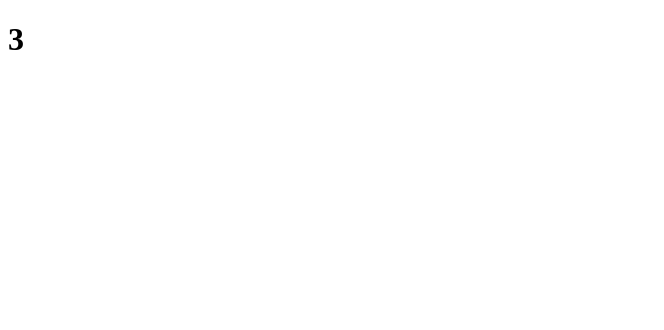
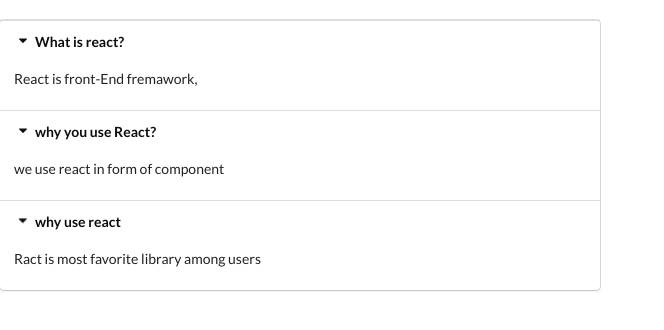
Before and after one commit to Vivekanand15/WidgetsApp, a React (Create React App) app: page / in a window 1280 px wide. Shown: the top 330 px of the page, without its empty margins (0-664 px from the left). Built offline with nearby package versions, Linux system fonts and the light colour scheme.

Commit message:
css is applied

```diff
--- a/public/index.html
+++ b/public/index.html
@@ -15,6 +15,7 @@
       user's mobile device or desktop. See https://developers.google.com/web/fundamentals/web-app-manifest/
     -->
     <link rel="manifest" href="%PUBLIC_URL%/manifest.json" />
+    <link rel="stylesheet" href="https://cdnjs.cloudflare.com/ajax/libs/semantic-ui/2.4.1/semantic.min.css">
     <!--
       Notice the use of %PUBLIC_URL% in the tags above.
       It will be replaced with the URL of the `public` folder during the build.
@@ -24,6 +25,7 @@
       work correctly both with client-side routing and a non-root public URL.
       Learn how to configure a non-root public URL by running `npm run build`.
     -->
+
     <title>React App</title>
   </head>
   <body>
--- a/src/App.js
+++ b/src/App.js
@@ -19,6 +19,7 @@
 
 export default()=>{
     return <div>
+        <br/>
         <Accordion items={items} />
     </div>
 }
--- a/src/component/Accordion.js
+++ b/src/component/Accordion.js
@@ -2,6 +2,19 @@
 import ReactDOM from "react-dom";
 
 const Accordion=({items})=>{
-    return <h1>{items.length}</h1>
+    const renderedItems=items.map(item=>{
+        return <div key={item.title}>
+            <div className="title active">
+            <i className="dropdown icon"></i>
+            {item.title}
+        </div>
+        <div className="content active">
+            <p>{item.content}</p>
+        </div>
+        </div>
+    });
+    return <div className="ui styled accordion">
+        {renderedItems}
+    </div>
 }
 export default Accordion;
```
